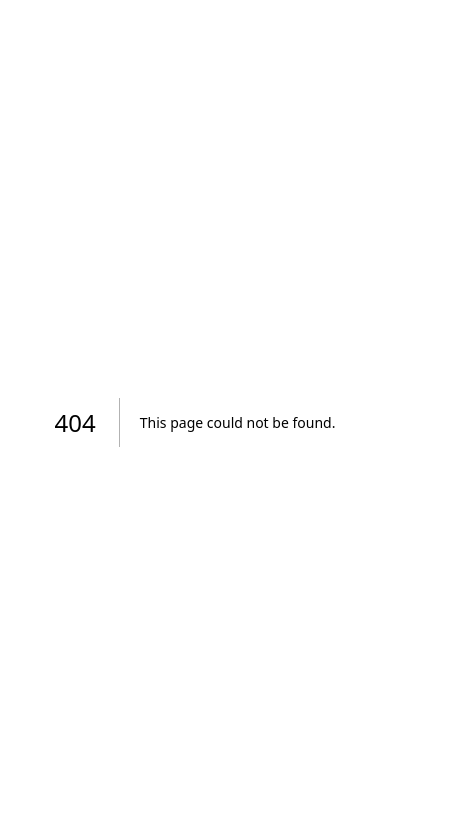
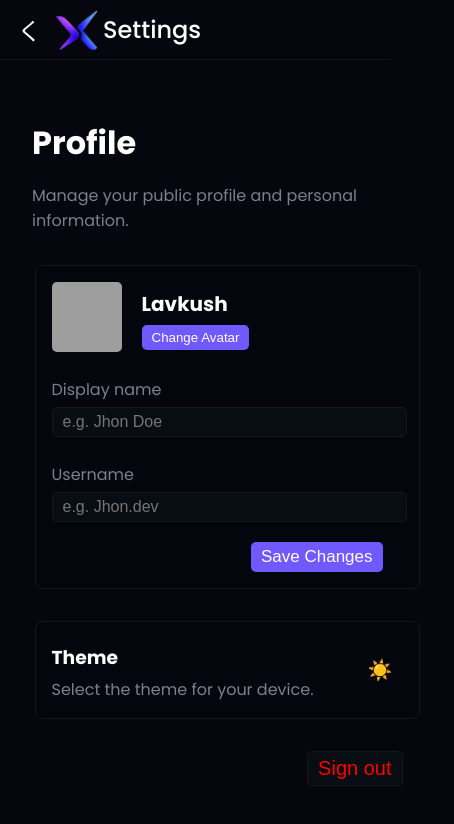
Before and after one commit to 55Lavkush555/Xavryn, a Next.js app: page /settings in a window 390 px wide. Before the commit this address had no page. Shown: the top 824 px of the page, 454 px wide, since content can reach past the window. Built offline with nearby package versions, Linux system fonts and the light colour scheme; grey boxes are pictures that could not be loaded.

Commit message:
Complete responsive UI and theme system of home and settings page

```diff
--- a/app/globals.css
+++ b/app/globals.css
@@ -1,6 +1,42 @@
 @import url('https://fonts.googleapis.com/css2?family=Poppins:ital,wght@0,100;0,200;0,300;0,400;0,500;0,600;0,700;0,800;0,900;1,100;1,200;1,300;1,400;1,500;1,600;1,700;1,800;1,900&display=swap');
 
+:root {
+  --bg-color: #ffffff;
+  --text-color: #111111;
+  --card-color: #f5f5f5;
+  --border-color: #dddddd;
+  --scrollbar-bg: #f1f1f1;
+  --scrollbar-thumb: #c1c1c1;
+  --input-color: #f5f5f5;
+}
+
+html.dark {
+  --bg-color: rgb(5 6 14);
+  --text-color: #ffffff;
+  --card-color: rgb(4 6 13);
+  --border-color: rgb(24, 24, 24);
+  --scrollbar-bg: #111;
+  --scrollbar-thumb: #444;
+  --input-color: rgb(8 12 19);
+}
+
 body {
+  background: var(--bg-color);
+  color: var(--text-color);
+  transition: all 0.3s ease;
   font-family: 'Poppins', sans-serif;
   margin: 0;
 }
+
+::-webkit-scrollbar {
+  width: 10px;
+}
+
+::-webkit-scrollbar-track {
+  background: var(--scrollbar-bg);
+}
+
+::-webkit-scrollbar-thumb {
+  background: var(--scrollbar-thumb);
+  border-radius: 999px;
+}
--- a/app/layout.js
+++ b/app/layout.js
@@ -1,5 +1,6 @@
 import { Geist, Geist_Mono } from "next/font/google";
 import "./globals.css";
+import ThemeProvider from "@/components/ThemeProvider";
 
 const geistSans = Geist({
   variable: "--font-geist-sans",
@@ -18,8 +19,12 @@ export const metadata = {
 
 export default function RootLayout({ children }) {
   return (
-    <html lang="en" className={`${geistSans.variable} ${geistMono.variable}`}>
-      <body>{children}</body>
+    <html lang="en" className={`${geistSans.variable} ${geistMono.variable}`} suppressHydrationWarning>
+      <body>
+        <ThemeProvider>
+          {children}
+        </ThemeProvider>
+      </body>
     </html>
   );
 }
--- /dev/null
+++ b/app/settings/page.js
@@ -0,0 +1,58 @@
+import React from 'react'
+import styles from "./page.module.css"
+import ThemeToggle from '@/components/ThemeToggle'
+
+const page = () => {
+    return (
+        <div className={styles.settings}>
+            <nav>
+                <button>く</button>
+                <img src="./images/logo.png" alt="" />
+                Settings
+            </nav>
+            <div className={styles.divider} />
+
+            <main>
+                <h2>Profile</h2>
+                <p>Manage your public profile and personal information.</p>
+
+                <div className={styles.profileSetting}>
+                    <div className={styles.avatarContainer}>
+                        <img src="https://www.w3schools.com/howto/img_avatar.png" alt="avatar" />
+                        <div>
+                            <h3>Lavkush</h3>
+                            <button className={styles.hover}>Change Avatar</button>
+                        </div>
+                    </div>
+                    <div>
+                        <p>Display name</p>
+                        <input type="text" placeholder='e.g. Jhon Doe' />
+                    </div>
+                    <div>
+                        <p>Username</p>
+                        <input type="text" placeholder='e.g. Jhon.dev'/>
+                    </div>
+                    <div className={styles.save}>
+                        <button className={styles.hover}>Save Changes</button>
+                    </div>
+                </div>
+
+                <div className={styles.Appearance} >
+                    <div>
+                        <h3>Theme</h3>
+                        <p>Select the theme for your device.</p>
+                    </div>
+                    <div>
+                        <ThemeToggle />
+                    </div>
+                </div>
+
+                <div className={styles.logout}>
+                    <button>Sign out</button>
+                </div>
+            </main>
+        </div>
+    )
+}
+
+export default page
--- /dev/null
+++ b/app/settings/page.module.css
@@ -0,0 +1,201 @@
+.settings nav {
+    width: 80%;
+    margin-inline: auto;
+    display: flex;
+    align-items: center;
+    padding:7px;
+    gap: 3px;
+    transition: opacity 0.5s ease-in-out;
+    font-size: 1.5rem;
+    font-weight: 500;
+}
+
+.settings nav>img {
+    width: 45px;
+    height: 45px;
+    border-radius: 0.75rem;
+}
+
+.settings nav>button {
+    background: none;
+    border: none;
+    cursor: pointer;
+    font-size: 1.5rem;
+    color: var(--text-color);
+    border-radius: 100%;
+    width: 45px;
+    height: 45px;
+    display: flex;
+    align-items: center;
+    justify-content: center;
+}
+
+.settings nav>button:hover {
+    background: var(--border-color);
+}
+
+.settings .divider {
+    background-color: var(--border-color);
+    height: 1px;
+    width: 100%;
+}
+
+.settings main {
+    width: 75%;
+    margin-inline: auto;
+    padding: 2rem;
+}
+
+.settings main h2 {
+    color: var(--text-color);
+    margin-bottom: 1rem;
+    font-size: 2rem;
+}
+
+.settings main p {
+    color: rgb(125 128 138);
+}
+
+.profileSetting {
+    display: flex;
+    flex-direction: column;
+    gap: 20px;
+    margin-top: 2rem;
+    width: 90%;
+    border: 1px solid var(--border-color);
+    padding: 1rem;
+    border-radius: 0.5rem;
+    background: var(--card-color);
+    margin-inline: auto;
+}
+
+.avatarContainer {
+    display: flex;
+    gap: 20px;
+    align-items: center;
+}
+
+.avatarContainer > img {
+    width: 70px;
+    height: 70px;
+    object-fit: cover;
+    border-radius: 5px;
+}
+
+.avatarContainer > div > h3 {
+    font-size: 1.25rem;
+    color: var(--text-color);
+    margin-block: 5px;
+}
+
+.avatarContainer > div > button {
+    background: rgb(112 90 255);
+    color: white;
+    border: none;
+    border-radius: 5px;
+    padding: 5px 10px;
+    cursor: pointer;
+}
+
+.profileSetting div > p {
+    margin-block: 5px;
+    color: rgb(125 128 138)
+}
+
+.profileSetting div > input {
+    font-size: 16px;
+    border: 1px solid var(--border-color);
+    border-radius: 5px;
+    padding: 5px 10px;
+    width: 95%;
+    background-color: var(--input-color);
+    font-weight: 400;
+}
+
+.profileSetting div > input:focus {
+    outline: none;
+}
+
+.save {
+    display: flex;
+    justify-content: end;
+}
+
+.save > button {
+    background: rgb(112 90 255);
+    color: white;
+    border: none;
+    border-radius: 5px;
+    padding: 5px 10px;
+    cursor: pointer;
+    font-size: 17px;
+    margin-right: 20px;
+}
+
+.Appearance {
+    display: flex;
+    justify-content: space-between;
+    align-items: center;
+    margin-top: 2rem;
+    width: 90%;
+    border: 1px solid var(--border-color);
+    padding: 1rem;
+    border-radius: 0.5rem;
+    background: var(--card-color);
+    margin-inline: auto;
+}
+
+.Appearance > div > h3 {
+    margin-block: 5px;;
+}
+
+.Appearance > div > p {
+    margin-block: 0px;
+    color: rgb(125 128 138)
+}
+
+.Appearance > div > button {
+    min-width: 45px;
+    min-height: 45px
+}
+
+.logout {
+    margin-top: 2rem;
+    width: 90%;
+    margin-inline: auto;
+    display: flex;
+    justify-content: end;
+}
+
+.logout > button {
+    background: var(--input-color);
+    border: 1px solid var(--border-color);
+    border-radius: 5px;
+    padding: 5px 10px;
+    cursor: pointer;
+    font-size: 20px;
+    color: red;
+    transition: all 0.3s ease;
+}
+
+.logout > button:hover {
+    transform: scale(1.05);
+}
+
+.hover {
+    transition: all 0.3s ease;
+}
+
+.hover:hover {
+    background: rgb(89, 64, 255);
+}
+
+@media (max-width: 700px) {
+    .settings main {
+        width: 100%;
+    }
+
+    .settings nav {
+        width: 100%;
+    }
+}
--- /dev/null
+++ b/components/ThemeProvider.js
@@ -0,0 +1,15 @@
+"use client";
+
+import { ThemeProvider as NextThemesProvider } from "next-themes";
+
+export default function ThemeProvider({ children }) {
+  return (
+    <NextThemesProvider
+      attribute="class"
+      defaultTheme="dark"
+      enableSystem={false}
+    >
+      {children}
+    </NextThemesProvider>
+  );
+}
--- /dev/null
+++ b/components/ThemeToggle.js
@@ -0,0 +1,40 @@
+"use client";
+
+import styles from "./css/ThemeToggle.module.css";
+
+import { useTheme } from "next-themes";
+import { useEffect, useState } from "react";
+
+export default function ThemeToggle() {
+
+  const { theme, setTheme } = useTheme();
+
+  const [mounted, setMounted] = useState(false);
+
+  useEffect(() => {
+    setMounted(true);
+  }, []);
+
+  const toggleTheme = () => {
+
+    if (theme === "dark") {
+      setTheme("light");
+    } else {
+      setTheme("dark");
+    }
+
+  };
+
+  return (
+    <button
+      className={styles.themeBtn}
+      onClick={toggleTheme}
+    >
+      {!mounted
+        ? "🌙"
+        : theme === "dark"
+        ? "☀️"
+        : "🌙"}
+    </button>
+  );
+}
--- /dev/null
+++ b/components/css/ThemeToggle.module.css
@@ -0,0 +1,22 @@
+.themeBtn {
+  width: 45px;
+  height: 45px;
+  border: none;
+  border-radius: 50%;
+  cursor: pointer;
+
+  font-size: 20px;
+
+  background: var(--card-color);
+  color: var(--text-color);
+
+  display: flex;
+  align-items: center;
+  justify-content: center;
+
+  transition: all 0.3s ease;
+}
+
+.themeBtn:hover {
+  transform: scale(1.08);
+}
--- a/package.json
+++ b/package.json
@@ -10,6 +10,7 @@
   },
   "dependencies": {
     "next": "16.2.6",
+    "next-themes": "^0.4.6",
     "react": "19.2.4",
     "react-dom": "19.2.4"
   },
```
Also changed, not shown: app/page.module.css (+10 -9 lines), public/images/logo.png, 1 other file (tests, documents, lock files or other folders).
